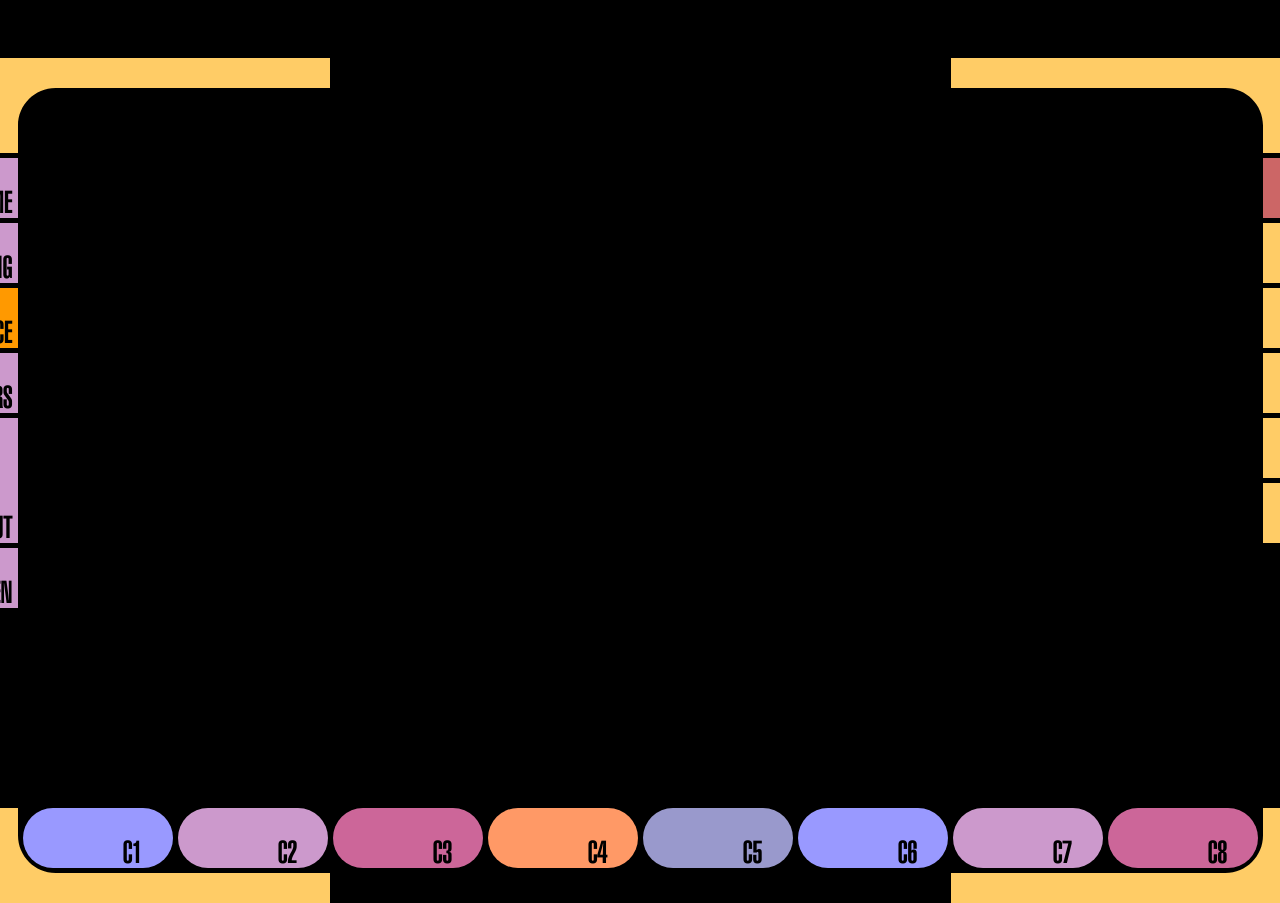
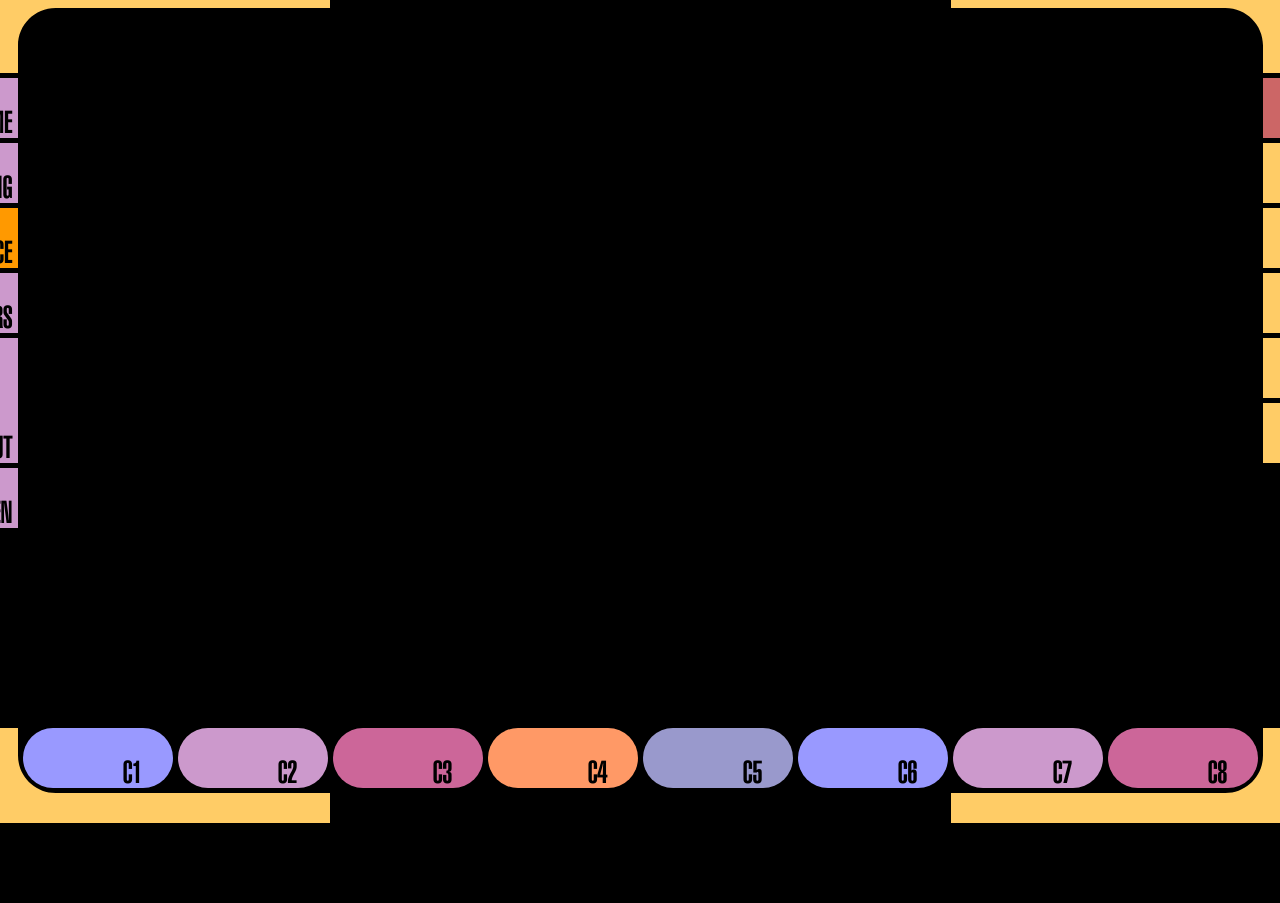
Before and after one commit to zapplebee/dynamicLCARS, a React (Vite) app: page / in a window 1280 px wide. Shown: the top 903 px of the page. After the commit the page ends 823 px from the top, so only its background shows below. Built offline with nearby package versions, Linux system fonts and the light colour scheme; no server answers.

Commit message:
Document tmux toggle investigation and recenter stage layout
Capture the WeTTY/tmux handoff debugging context in the repo and restore centered stage spacing so the main view stays aligned while we continue terminal integration work.

```diff
--- a/src/styles.css
+++ b/src/styles.css
@@ -26,8 +26,7 @@ body {
   width: 100%;
   height: 100%;
   background: black;
-  margin-top: 5rem;
-  margin-bottom: 5rem;
+  margin: auto;
   display: flex;
   align-items: center;
   justify-content: center;
```
Also changed, not shown: 1 other file (tests, documents, lock files or other folders).
